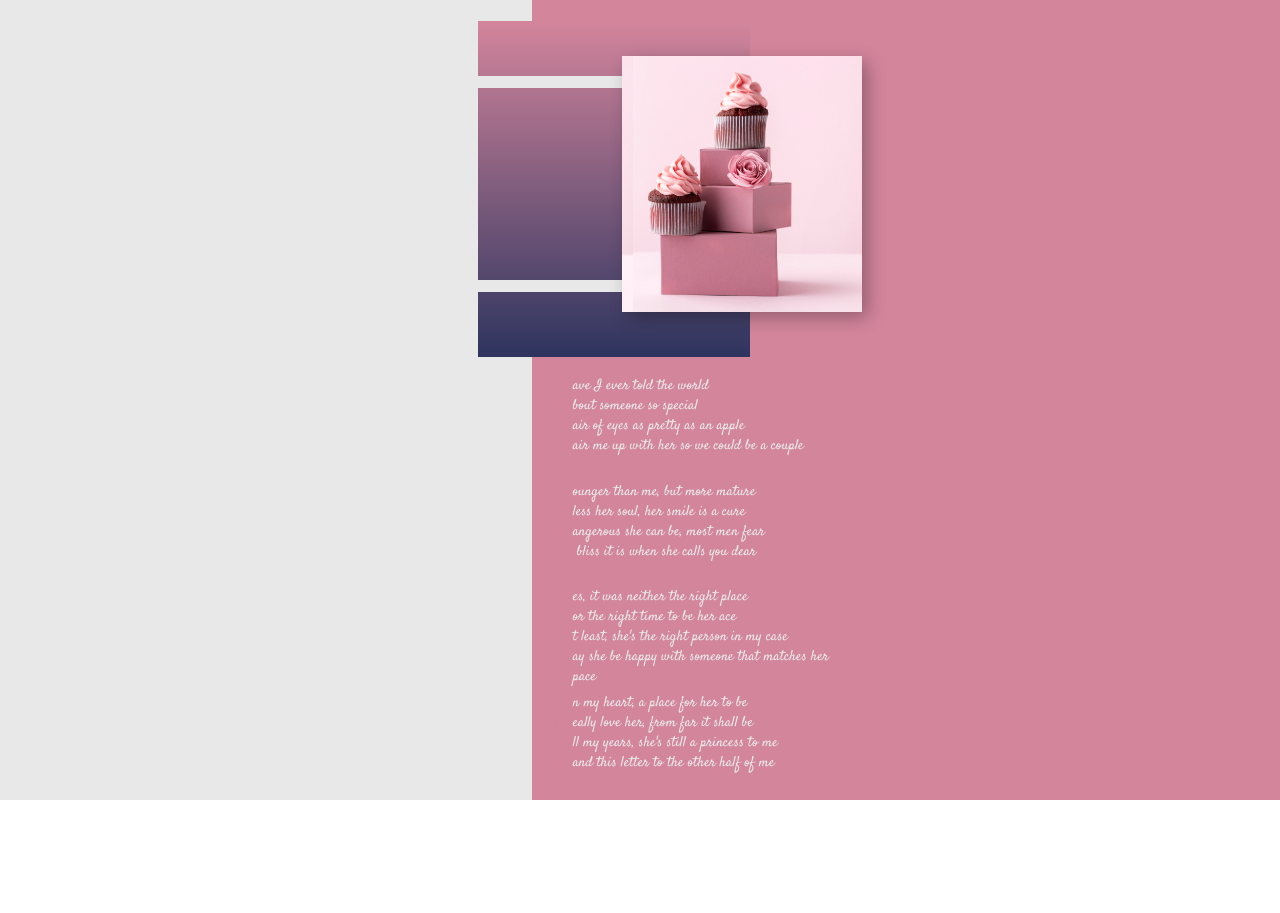
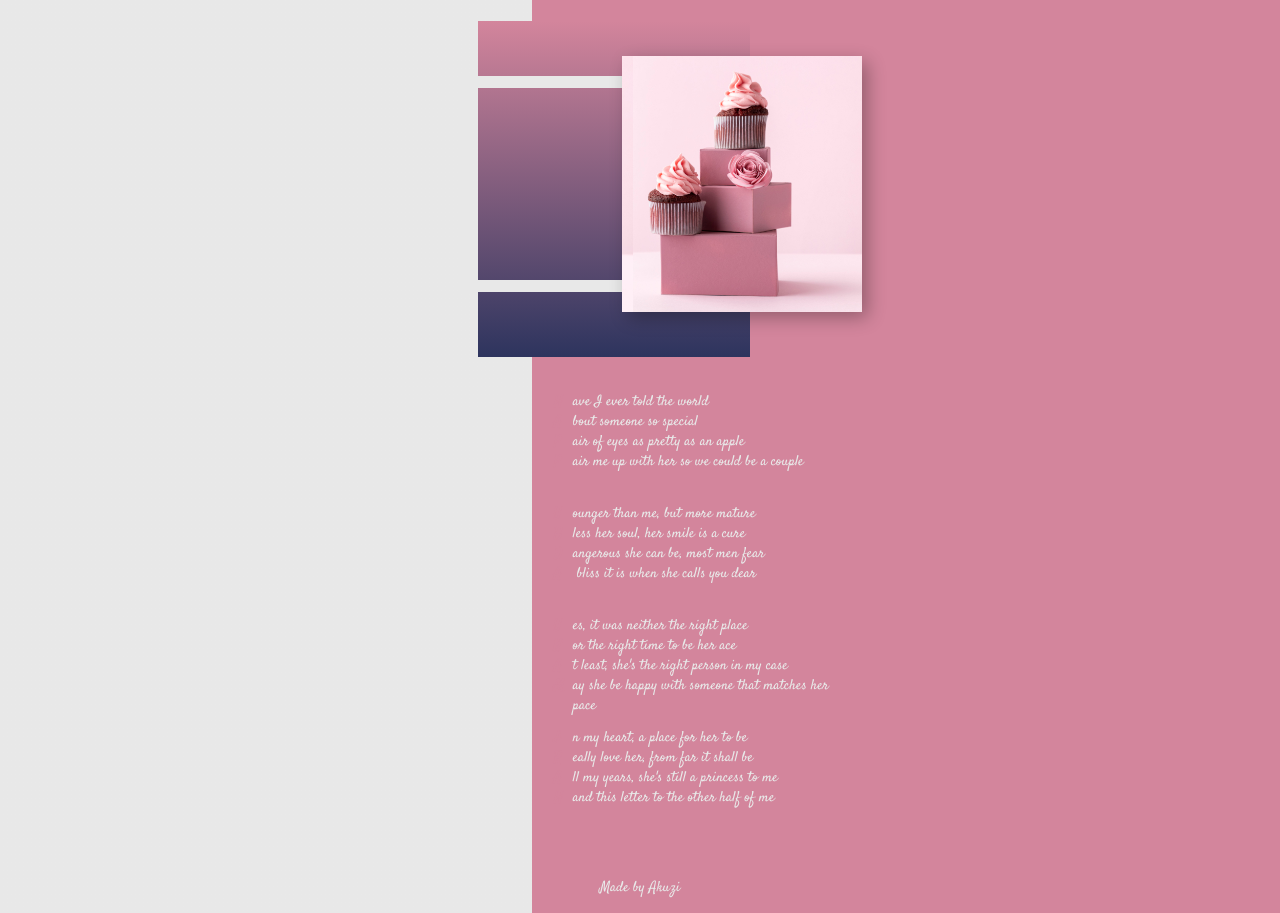
Before and after one commit to DrAkuzi/SpecialDay, a plain HTML site: page Namirah/index.html in a window 1280 px wide. Before the commit the page ends 800 px from the top, so only its background shows below. Drawn offline with Linux system fonts and the light colour scheme.

Commit message:
minor changes

```diff
--- a/Namirah/app/scss/_cake.scss
+++ b/Namirah/app/scss/_cake.scss
@@ -1,7 +1,7 @@
 .cake{
 
     width: 100%;
-    height: 45vh;
+    height: 48vh;
 
     &__gradient{
         position: fixed;
--- a/Namirah/app/scss/_poem.scss
+++ b/Namirah/app/scss/_poem.scss
@@ -1,12 +1,15 @@
 .poem{
     padding-left: 8vw; //1.6rem
+    p, h4{
+        margin: 0;
+    }
     &__section{
-        margin-top: 0.1rem;
+        margin-top: 0.5rem;
         height: 6.5rem;
     }
     &__wish{
         width: 1.2rem;
-        margin-top: -0.2rem;
+        //margin-top: -0.2rem;
         height: 1.2rem;
     }
     &__content{
--- a/Namirah/index.html
+++ b/Namirah/index.html
@@ -148,6 +148,8 @@
             </div>
         </div>
     </section>
+    <div style="height: 2rem; width: 100%";></div>
+    <p style="text-align: center;">Made by Akuzi</p>
     <script src="./app/js/confetti.js"></script>
     <script src="./app/js/script.js"></script>
 </body>
```
Also changed, not shown: Namirah/style.css, 1 other file.
